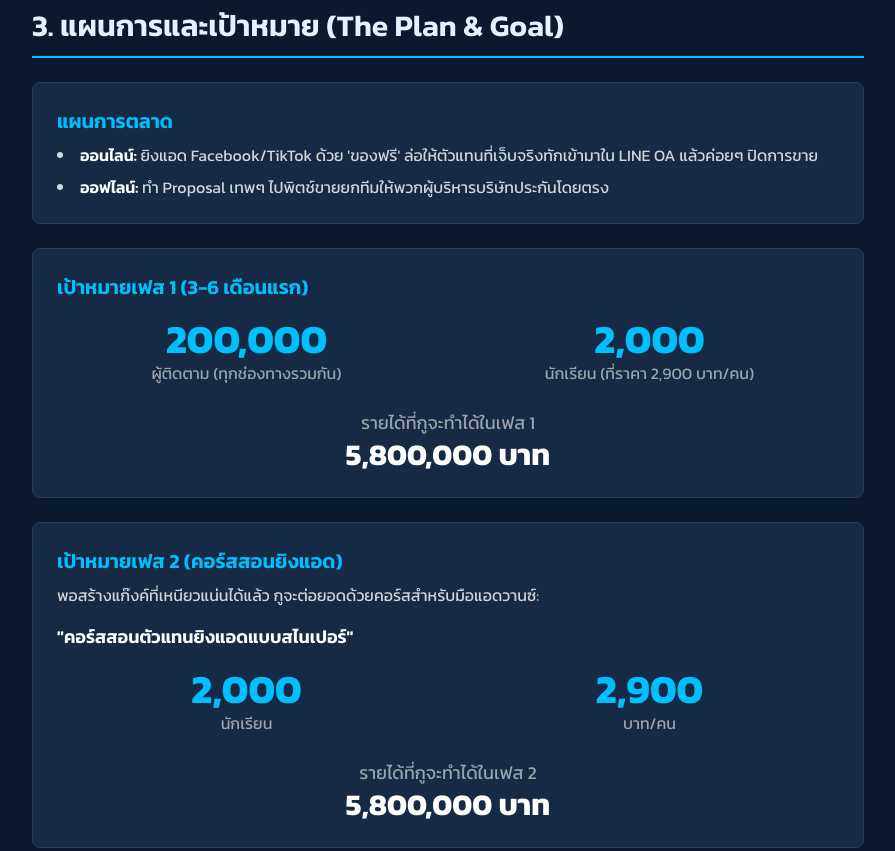
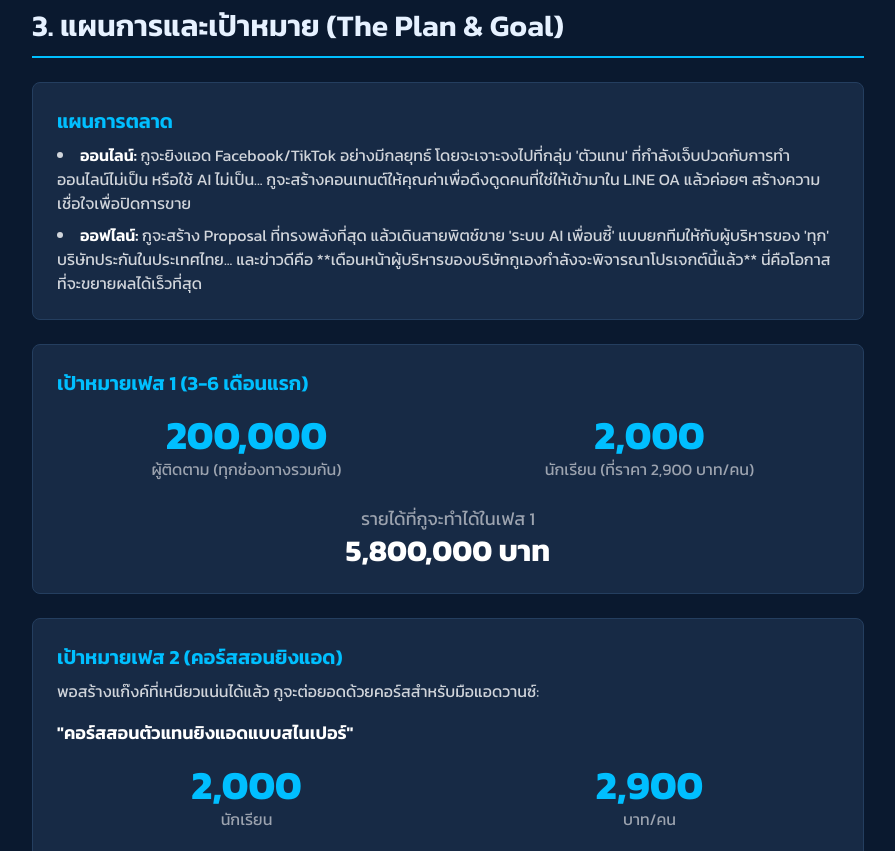
Before and after one commit to nolongerslave69/pitching, a plain HTML site: page index.html in a window 1280 px wide. Shown: the part 1156-2007 px from the top of the page, without its empty margins (192-1087 px from the left). Drawn offline with nearby package versions, Linux system fonts and the light colour scheme.

Commit message:
Update index.html

```diff
--- a/index.html
+++ b/index.html
@@ -96,8 +96,8 @@
                 <div class="card p-6 rounded-lg">
                     <h3 class="text-xl font-semibold accent-text mb-2">แผนการตลาด</h3>
                     <ul class="list-disc list-inside text-gray-300 space-y-2">
-                        <li><span class="font-semibold text-white">ออนไลน์:</span> ยิงแอด Facebook/TikTok ด้วย 'ของฟรี' ล่อให้ตัวแทนที่เจ็บจริงทักเข้ามาใน LINE OA แล้วค่อยๆ ปิดการขาย</li>
-                        <li><span class="font-semibold text-white">ออฟไลน์:</span> ทำ Proposal เทพๆ ไปพิตช์ขายยกทีมให้พวกผู้บริหารบริษัทประกันโดยตรง</li>
+                        <li><span class="font-semibold text-white">ออนไลน์:</span> กูจะยิงแอด Facebook/TikTok อย่างมีกลยุทธ์ โดยจะเจาะจงไปที่กลุ่ม 'ตัวแทน' ที่กำลังเจ็บปวดกับการทำออนไลน์ไม่เป็น หรือใช้ AI ไม่เป็น... กูจะสร้างคอนเทนต์ให้คุณค่าเพื่อดึงดูดคนที่ใช่ให้เข้ามาใน LINE OA แล้วค่อยๆ สร้างความเชื่อใจเพื่อปิดการขาย</li>
+                        <li><span class="font-semibold text-white">ออฟไลน์:</span> กูจะสร้าง Proposal ที่ทรงพลังที่สุด แล้วเดินสายพิตช์ขาย 'ระบบ AI เพื่อนซี้' แบบยกทีมให้กับผู้บริหารของ 'ทุก' บริษัทประกันในประเทศไทย... และข่าวดีคือ **เดือนหน้าผู้บริหารของบริษัทกูเองกำลังจะพิจารณาโปรเจกต์นี้แล้ว** นี่คือโอกาสที่จะขยายผลได้เร็วที่สุด</li>
                     </ul>
                 </div>
                 <!-- Phase 1 Goal -->
@@ -213,7 +213,7 @@
                     <p class="text-gray-300">และถึงแม่งจะแย่ที่สุดจริงๆ... เงินแค่ 2 แสน... ตอนนี้กูก็กำลังประกาศขายบ้านราคาถูกอยู่ ถ้าขายได้กูก็สามารถคืนเงินมึงได้ทั้งก้อนแน่นอน... **ความเสี่ยงของมึงแทบจะเป็นศูนย์**</p>
                 </div>
 
-                <p class="text-center text-gray-400 text-sm mt-8">นี่ไม่ใช่แค่การให้ยืมเงินนะเพื่อน... แต่มันคือการที่มึงร่วม 'ลงทุน' ในโปรเจกต์ที่จะเปลี่ยนชีวิตกูและวงการนี้... กูสัญญาว่ะ... **กูจะไม่มีวันลืมการช่วยเหลือครั้งนี้ของมึงเลย**</p>
+                <p class="text-center text-gray-300 text-lg mt-8">เพื่อน... กูจะพูดตรงๆ นะ... นี่คือจุดที่กูอึดอัดใจมากที่สุด เพราะมันคือการยืมเงินเพื่อนครั้งแรกในชีวิต และมันไม่ใช่เงินน้อยๆ... แต่กูเลือกที่จะคุยกับมึง เพราะมึงคือคนที่กูไว้ใจที่สุด และคือคนที่รู้ศักยภาพกูที่สุด... นี่จึงไม่ใช่แค่การให้ยืมเงินนะเพื่อน... แต่มันคือการที่มึงร่วม 'ลงทุน' ในโปรเจกต์ที่จะเปลี่ยนชีวิตกูและวงการนี้... กูสัญญาว่ะ... <span class="font-bold text-white">กูจะไม่มีวันลืมการช่วยเหลือครั้งนี้ของมึงเลย</span></p>
             </div>
         </section>
 
```
